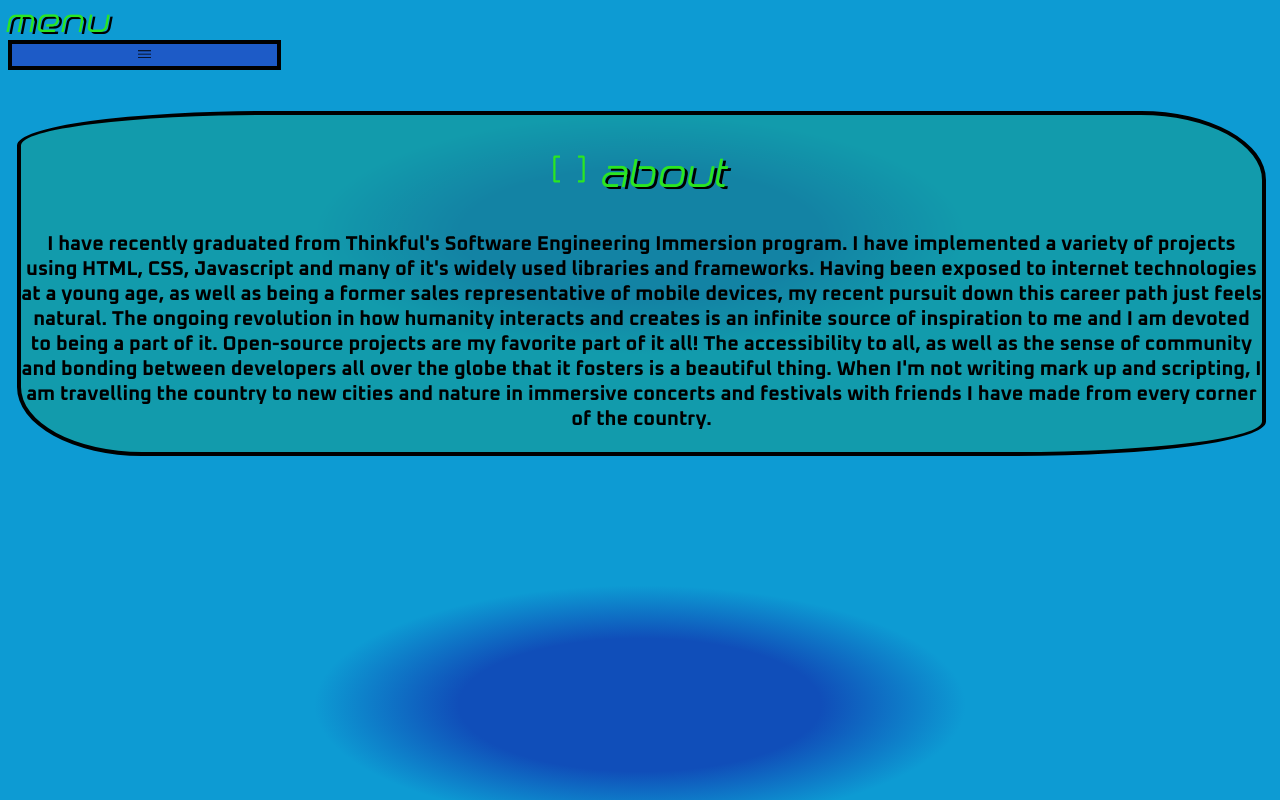
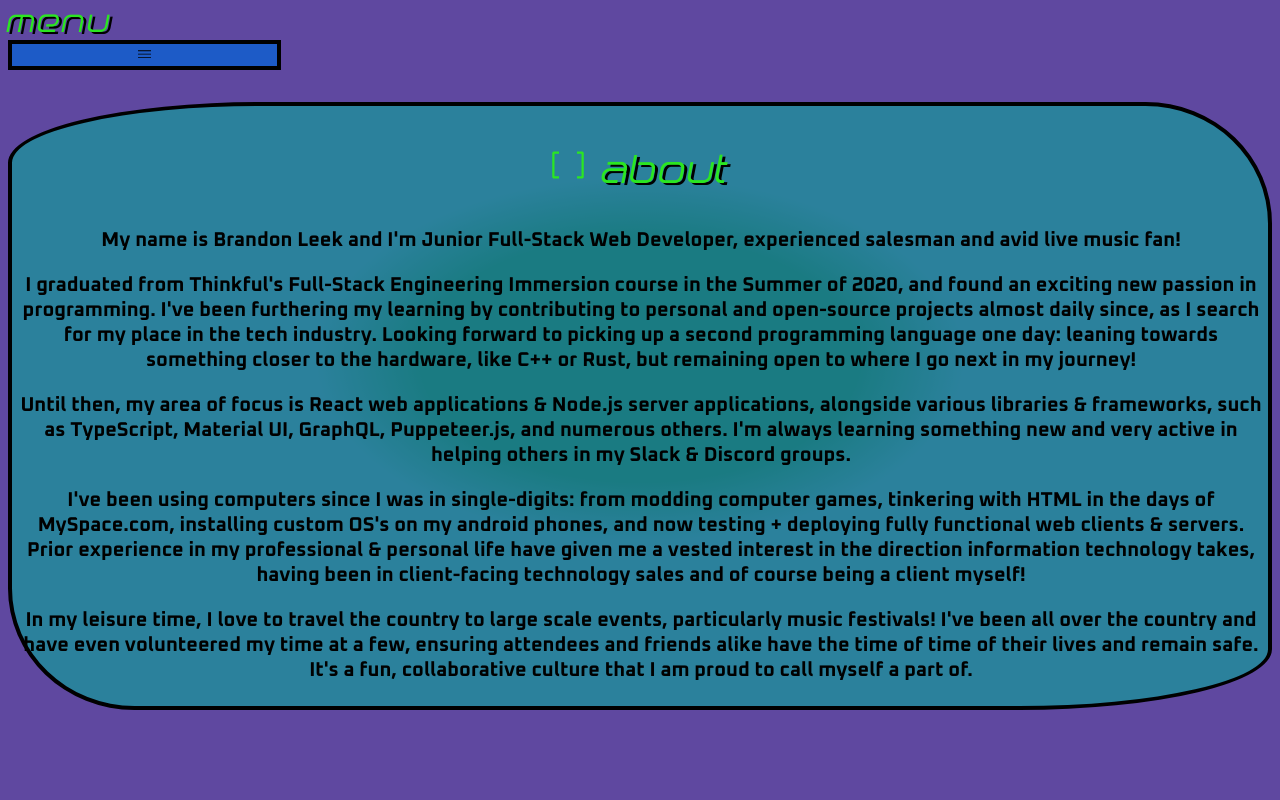
Before and after one commit to bleek42/bleek-dot-dev-og, a React (Create React App) app: page /about in a window 1280 px wide. Built offline with nearby package versions, Linux system fonts and the light colour scheme.

Commit message:
new about me, fixed text overlap borders

```diff
--- a/src/components/About/About.jsx
+++ b/src/components/About/About.jsx
@@ -1,7 +1,7 @@
-import React from 'react';
-import { VscSymbolArray } from 'react-icons/vsc';
+import React from "react";
+import { VscSymbolArray } from "react-icons/vsc";
 
-import './About.scss';
+import "./About.scss";
 
 export default function About() {
   return (
@@ -9,20 +9,41 @@ export default function About() {
       <section>
         <h3>{<VscSymbolArray />} About</h3>
         <p>
-          I have recently graduated from Thinkful's Software Engineering
-          Immersion program. I have implemented a variety of projects using
-          HTML, CSS, Javascript and many of it's widely used libraries and
-          frameworks. Having been exposed to internet technologies at a young
-          age, as well as being a former sales representative of mobile devices,
-          my recent pursuit down this career path just feels natural. The
-          ongoing revolution in how humanity interacts and creates is an
-          infinite source of inspiration to me and I am devoted to being a part
-          of it. Open-source projects are my favorite part of it all! The
-          accessibility to all, as well as the sense of community and bonding
-          between developers all over the globe that it fosters is a beautiful
-          thing. When I'm not writing mark up and scripting, I am travelling the
-          country to new cities and nature in immersive concerts and festivals
-          with friends I have made from every corner of the country.
+          My name is Brandon Leek and I'm Junior Full-Stack Web Developer,
+          experienced salesman and avid live music fan!
+        </p>
+        <p>
+          I graduated from Thinkful's Full-Stack Engineering Immersion course in
+          the Summer of 2020, and found an exciting new passion in programming.
+          I've been furthering my learning by contributing to personal and
+          open-source projects almost daily since, as I search for my place in
+          the tech industry. Looking forward to picking up a second programming
+          language one day: leaning towards something closer to the hardware,
+          like C++ or Rust, but remaining open to where I go next in my journey!
+        </p>
+        <p>
+          Until then, my area of focus is React web applications & Node.js
+          server applications, alongside various libraries & frameworks, such as
+          TypeScript, Material UI, GraphQL, Puppeteer.js, and numerous others.
+          I'm always learning something new and very active in helping others in
+          my Slack & Discord groups.
+        </p>
+        <p>
+          I've been using computers since I was in single-digits: from modding
+          computer games, tinkering with HTML in the days of MySpace.com,
+          installing custom OS's on my android phones, and now testing +
+          deploying fully functional web clients & servers. Prior experience in
+          my professional & personal life have given me a vested interest in the
+          direction information technology takes, having been in client-facing
+          technology sales and of course being a client myself!
+        </p>
+        <p>
+          In my leisure time, I love to travel the country to large scale
+          events, particularly music festivals! I've been all over the country
+          and have even volunteered my time at a few, ensuring attendees and
+          friends alike have the time of time of their lives and remain safe.
+          It's a fun, collaborative culture that I am proud to call myself a
+          part of.
         </p>
       </section>
     </div>
--- a/src/components/About/About.scss
+++ b/src/components/About/About.scss
@@ -1,9 +1,9 @@
-@import '../../SASS_config';
+@import "../../SASS_config";
 
 .about {
   @include flex;
-	@include marg(4px, 2px, 2px, 4px);
-	@include pad(5px, 4px, 4px, 5px);
+  //   @include marg(4px, 5px, 5px, 4px);
+  //   @include pad(5px, 4px, 4px, 5px);
 
   h3 {
     color: $color-1;
@@ -14,6 +14,7 @@
   }
 
   section {
+    @include pad(5px, 3px, 3px, 5px);
     background-color: #159b9bb0;
     border: $def-bord;
     border-radius: $sec-radi;
--- a/src/components/Home/Home.jsx
+++ b/src/components/Home/Home.jsx
@@ -1,6 +1,6 @@
-import React from 'react';
-import { CgCornerRightDown } from 'react-icons/cg';
-import './Home.scss';
+import React from "react";
+import { CgCornerRightDown } from "react-icons/cg";
+import "./Home.scss";
 
 export default function Home() {
   return (
@@ -98,7 +98,9 @@ export default function Home() {
               target="_blank"
               rel="noopener noreferrer"
               href="https://sass-lang.com/"
-						></a>
+            >
+              SASS/SCSS - A CSS Pre-Processor
+            </a>
           </li>
           <li>
             <a
@@ -114,7 +116,7 @@ export default function Home() {
             <a
               id="enz"
               target="_blank"
-							rel="noopener no refeerrer"
+              rel="noopener noreferrer"
               href="https://enzymejs.github.io/enzyme/"
             >
               Enzyme.js
--- a/src/index.scss
+++ b/src/index.scss
@@ -1,13 +1,13 @@
-@import './SASS_config';
+@import "./SASS_config";
 
 * {
-	box-sizing: border-box;
+  box-sizing: border-box;
 }
 
 html {
-	// background: repeating-radial-gradient(#21b1b1, #104eb9, #0fc01e);
-	background: radial-gradient(#104eb9 20%, #0d9bd3 36%);
-	// background: linear-gradient(#0fc01e, #104eb9);
+  // background: repeating-radial-gradient(#21b1b1, #104eb9, #0fc01e);
+  background: radial-gradient(#263349 24%, #5f48a0 36%);
+  // background: linear-gradient(#0fc01e, #104eb9);
 }
 
 // body {
@@ -19,6 +19,6 @@ html {
 // }
 
 code {
-	font-family: source-code-pro, Menlo, Monaco, Consolas, 'Courier New',
-		monospace;
+  font-family: source-code-pro, Menlo, Monaco, Consolas, "Courier New",
+    monospace;
 }
```
Also changed, not shown: src/components/Navbar/Navbar.jsx (+6 -6 lines). Lines whose indentation alone changed are shown as unchanged.
